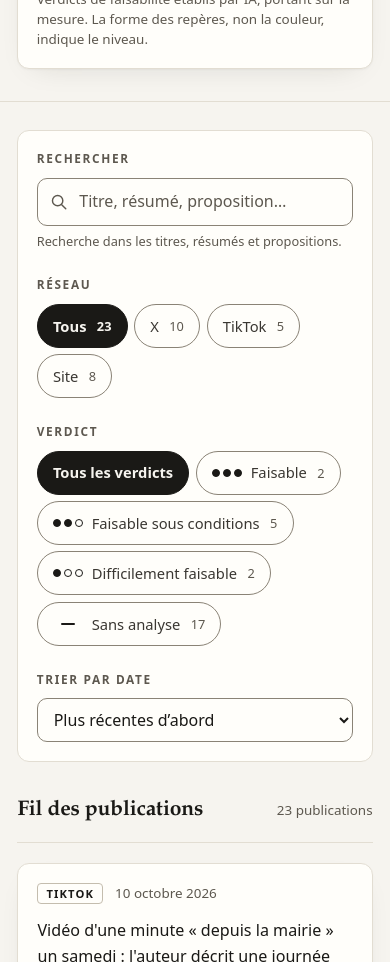
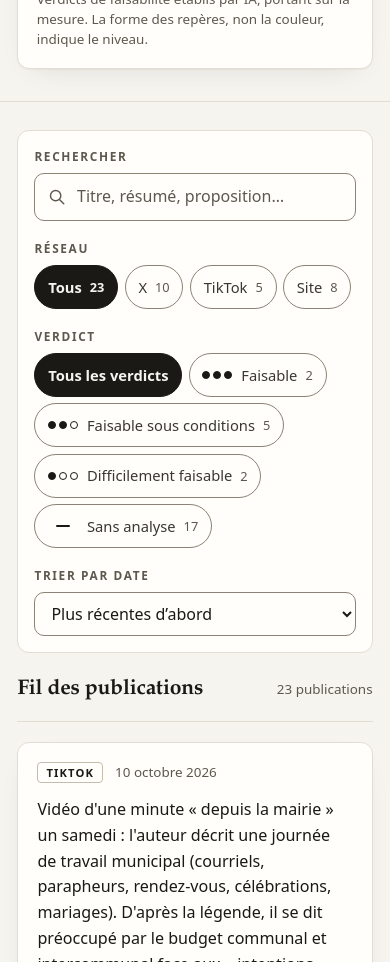
Before and after one commit to sNking06/lisnard-veille, a Next.js app in the folder web/: page / in a window 390 px wide. Shown: the part 980-1942 px from the top of the page. Built offline with nearby package versions, Linux system fonts and the light colour scheme.

Commit message:
Mobile: bloc de recherche et filtres repliable, focus visible

```diff
--- a/web/app/globals.css
+++ b/web/app/globals.css
@@ -484,7 +484,7 @@ code {
 }
 .search input::placeholder { color: var(--muted); opacity: 1; }
 .search input:hover { border-color: var(--ink-2); }
-.search input:focus-visible { outline: none; border-color: var(--accent); box-shadow: 0 0 0 3px color-mix(in srgb, var(--accent) 28%, transparent); }
+.search input:focus-visible { outline: 2px solid transparent; outline-offset: 0; border-color: var(--accent); box-shadow: 0 0 0 3px color-mix(in srgb, var(--accent) 28%, transparent); }
 .hint { margin: 0.45rem 0 0; font-size: 0.8rem; color: var(--muted); line-height: 1.4; }
 
 .chips { display: flex; flex-wrap: wrap; gap: 0.4rem; }
@@ -530,6 +530,44 @@ code {
 }
 .select:hover { border-color: var(--ink-2); }
 .reset { width: 100%; justify-content: center; }
+
+/* Bouton « Recherche et filtres » : mobile uniquement, et seulement avec JS (sinon le panneau reste affiché). */
+.rail-toggle { display: none; }
+.rail-toggle .chev { margin-left: auto; }
+.rail-toggle[aria-expanded="true"] .chev { transform: rotate(180deg); }
+.rail-badge {
+  display: inline-grid;
+  place-items: center;
+  min-width: 1.5rem;
+  height: 1.5rem;
+  padding: 0 0.4rem;
+  border-radius: 999px;
+  background: var(--ink);
+  color: var(--paper);
+  font-size: 0.78rem;
+  font-weight: 700;
+  font-variant-numeric: tabular-nums;
+  line-height: 1;
+}
+@media (forced-colors: active) {
+  .rail-badge { border: 1px solid CanvasText; }
+}
+
+@media (max-width: 45rem) {
+  .feed-layout { gap: 1.25rem; }
+  .js .rail-toggle { display: flex; width: 100%; justify-content: flex-start; background: var(--surface); }
+  .js .rail-inner { margin-top: 0.6rem; }
+  .js .rail-inner:not(.is-open) { display: none; }
+  .js .rail-inner.is-open { animation: reveal 0.32s var(--ease) both; }
+  .rail-inner { gap: 1.1rem; padding: 1rem; }
+  .field-label { margin-bottom: 0.45rem; }
+  /* L'aide reste annoncée (aria-describedby) mais ne prend plus de place. */
+  .hint { position: absolute; width: 1px; height: 1px; margin: -1px; overflow: hidden; clip-path: inset(50%); white-space: nowrap; }
+  .chip { gap: 0.5rem; padding: 0.4rem 0.8rem; }
+  /* Réseaux : une seule ligne, défilable si besoin ; le padding garde l'anneau de focus visible. */
+  .chips-row { flex-wrap: nowrap; overflow-x: auto; margin: -4px; padding: 4px; scrollbar-width: thin; overscroll-behavior-x: contain; }
+  .chips-row .chip { flex: none; }
+}
 
 /* ---------- Fil : colonne ---------- */
 .feed-col { min-width: 0; max-width: 48rem; }
--- a/web/app/layout.tsx
+++ b/web/app/layout.tsx
@@ -17,7 +17,8 @@ export const viewport: Viewport = {
 };
 
 // Pose le thème (préférence enregistrée, sinon système) avant le premier rendu : pas de flash.
-const THEME_SCRIPT = `(function(){try{var s=localStorage.getItem("theme");var d=s==="dark"||(s!=="light"&&window.matchMedia("(prefers-color-scheme: dark)").matches);document.documentElement.dataset.theme=d?"dark":"light"}catch(e){}})()`;
+// La classe « js » ne replie les filtres sur mobile que si le bouton peut fonctionner.
+const THEME_SCRIPT = `(function(){document.documentElement.classList.add("js");try{var s=localStorage.getItem("theme");var d=s==="dark"||(s!=="light"&&window.matchMedia("(prefers-color-scheme: dark)").matches);document.documentElement.dataset.theme=d?"dark":"light"}catch(e){}})()`;
 
 export default function RootLayout({ children }: { children: React.ReactNode }) {
   return (
--- a/web/components/Feed.tsx
+++ b/web/components/Feed.tsx
@@ -27,6 +27,8 @@ export default function Feed({ entries }: { entries: FeedEntry[] }) {
   const [verdict, setVerdict] = useState<VerdictKey | "all">("all");
   const [q, setQ] = useState("");
   const [order, setOrder] = useState<"desc" | "asc">("desc");
+  /** Mobile uniquement : panneau replié par défaut (sans JS ou en bureau, il reste affiché via CSS). */
+  const [open, setOpen] = useState(false);
 
   const counts = useMemo(() => {
     const c: Record<string, number> = {};
@@ -44,7 +46,8 @@ export default function Feed({ entries }: { entries: FeedEntry[] }) {
       .sort((a, b) => (order === "desc" ? b.ts - a.ts : a.ts - b.ts));
   }, [entries, net, verdict, q, order]);
 
-  const active = net !== "all" || verdict !== "all" || q.trim() !== "" || order !== "desc";
+  const nActive = [net !== "all", verdict !== "all", q.trim() !== "", order !== "desc"].filter(Boolean).length;
+  const active = nActive > 0;
   const reset = () => { setNet("all"); setVerdict("all"); setQ(""); setOrder("desc"); };
   const status = shown.length === entries.length && !q.trim()
     ? plural(entries.length, "publication")
@@ -53,7 +56,22 @@ export default function Feed({ entries }: { entries: FeedEntry[] }) {
   return (
     <div className="feed-layout container">
       <aside className="rail" aria-label="Recherche et filtres">
-        <div className="rail-inner">
+        <button type="button" className="btn rail-toggle" aria-expanded={open} aria-controls="filtres" onClick={() => setOpen((o) => !o)}>
+          <svg width="18" height="18" viewBox="0 0 20 20" aria-hidden="true" focusable="false">
+            <path d="M3 5.5h14M5.5 10h9M8 14.5h4" fill="none" stroke="currentColor" strokeWidth="1.6" strokeLinecap="round" />
+          </svg>
+          <span>Recherche et filtres</span>
+          {active && (
+            <span className="rail-badge">
+              <span aria-hidden="true">{nActive}</span>
+              <span className="sr-only">{`, ${plural(nActive, "critère")} actif${nActive > 1 ? "s" : ""}`}</span>
+            </span>
+          )}
+          <svg className="chev" width="16" height="16" viewBox="0 0 16 16" aria-hidden="true" focusable="false">
+            <path d="M3.5 6l4.5 4.5L12.5 6" fill="none" stroke="currentColor" strokeWidth="1.6" strokeLinecap="round" strokeLinejoin="round" />
+          </svg>
+        </button>
+        <div id="filtres" className={`rail-inner${open ? " is-open" : ""}`}>
           <form role="search" className="search" onSubmit={(e) => e.preventDefault()}>
             <label htmlFor="q" className="field-label">Rechercher</label>
             <div className="search-field">
@@ -69,7 +87,7 @@ export default function Feed({ entries }: { entries: FeedEntry[] }) {
 
           <fieldset className="facet">
             <legend className="field-label">Réseau</legend>
-            <div className="chips">
+            <div className="chips chips-row">
               <Chip on={net === "all"} onClick={() => setNet("all")} count={entries.length}>Tous</Chip>
               {NETS.map(([k, l]) => (
                 <Chip key={k} on={net === k} onClick={() => setNet(k)} count={counts[k] ?? 0}>{l}</Chip>
```
